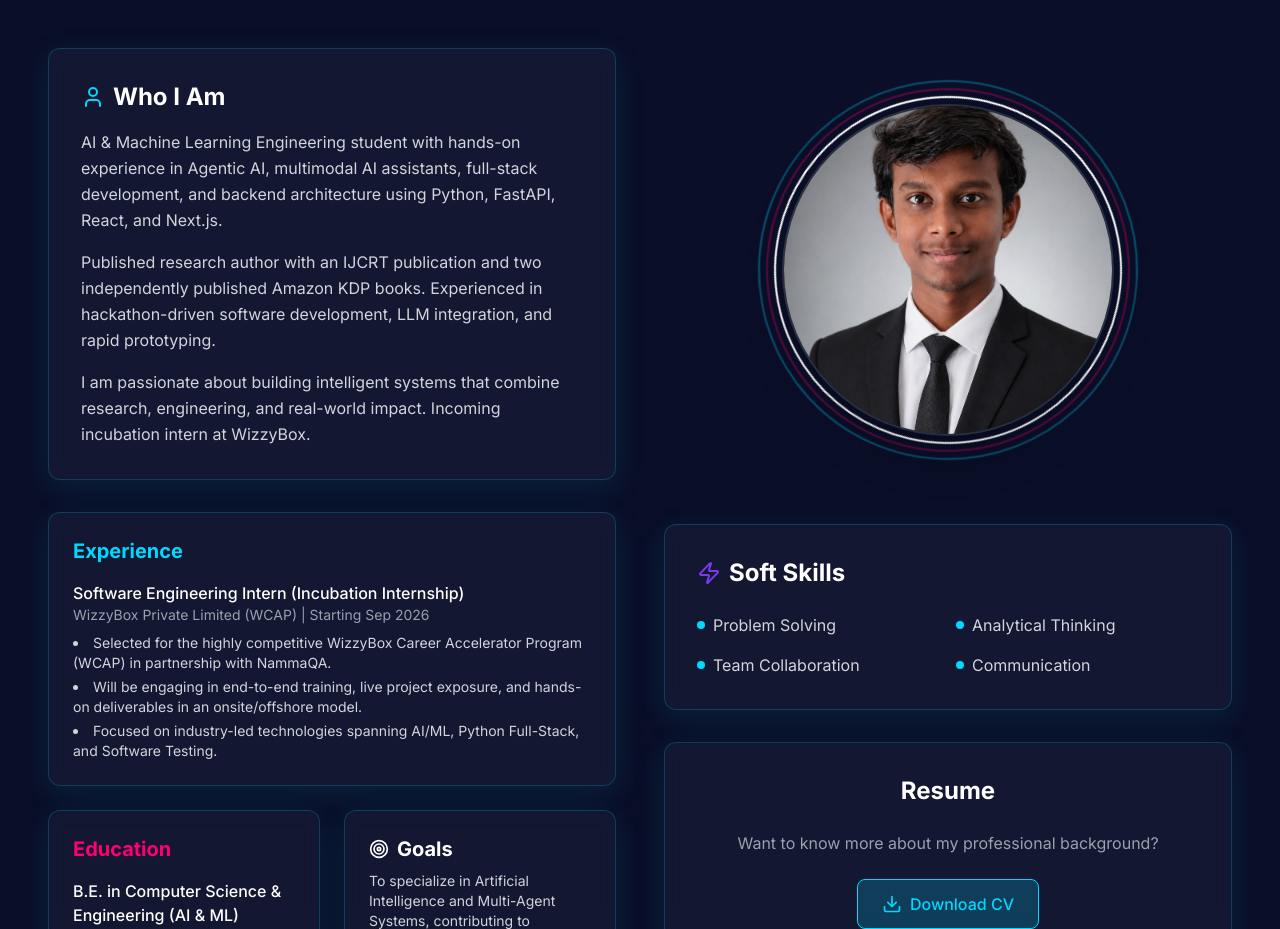
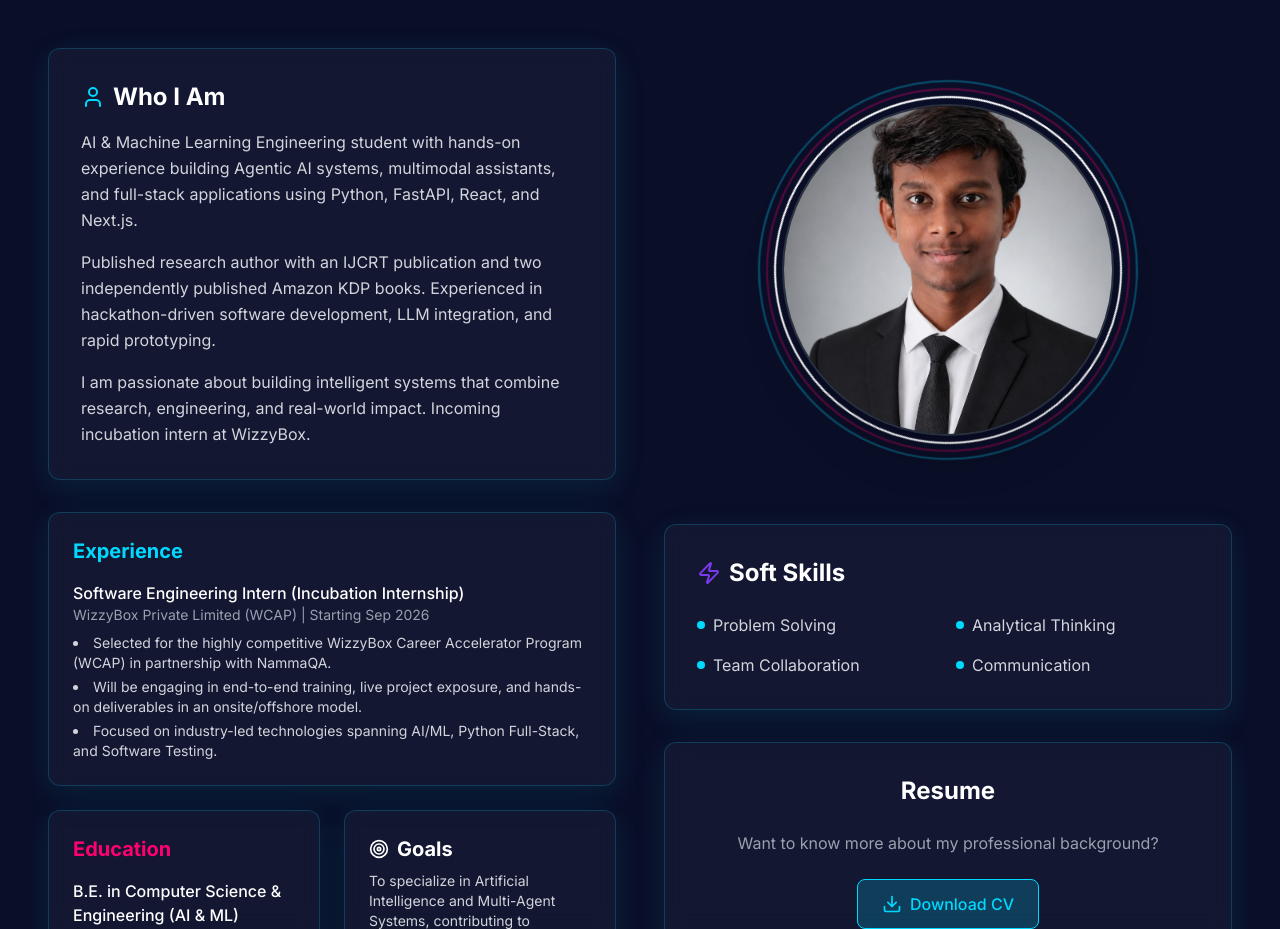
Before and after one commit to kundandr05/portfolio, a Next.js app: page / in a window 1280 px wide. Shown: the part 1240-2169 px from the top of the page. Built offline with nearby package versions, Linux system fonts and the light colour scheme.

Commit message:
chore: sync with newest resume pdf

```diff
--- a/src/components/sections/About.tsx
+++ b/src/components/sections/About.tsx
@@ -46,7 +46,7 @@ export default function About() {
                                     <User className="text-neon-cyan" /> Who I Am
                                 </h2>
                                 <p className="text-gray-300 leading-relaxed mb-4">
-                                    AI & Machine Learning Engineering student with hands-on experience in Agentic AI, multimodal AI assistants, full-stack development, and backend architecture using Python, FastAPI, React, and Next.js.
+                                    AI & Machine Learning Engineering student with hands-on experience building Agentic AI systems, multimodal assistants, and full-stack applications using Python, FastAPI, React, and Next.js.
                                 </p>
                                 <p className="text-gray-300 leading-relaxed mb-4">
                                     Published research author with an IJCRT publication and two independently published Amazon KDP books. Experienced in hackathon-driven software development, LLM integration, and rapid prototyping.
```
